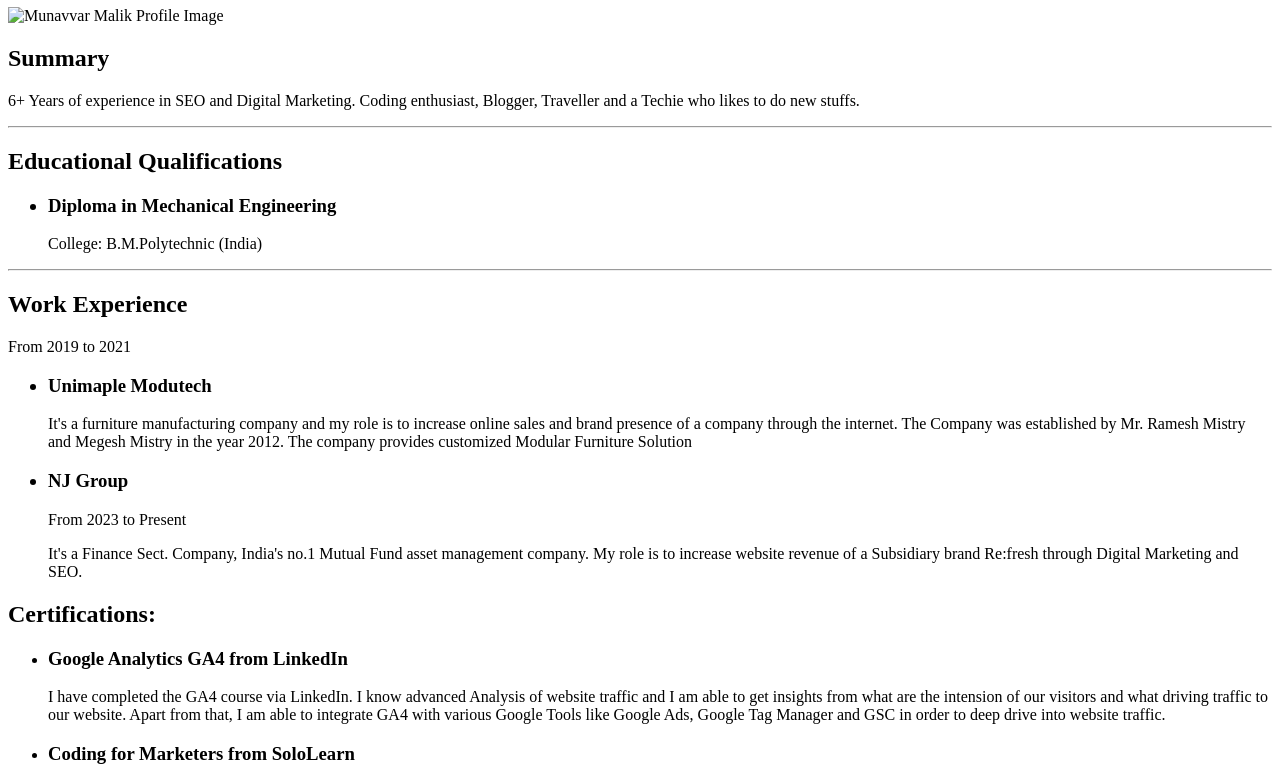
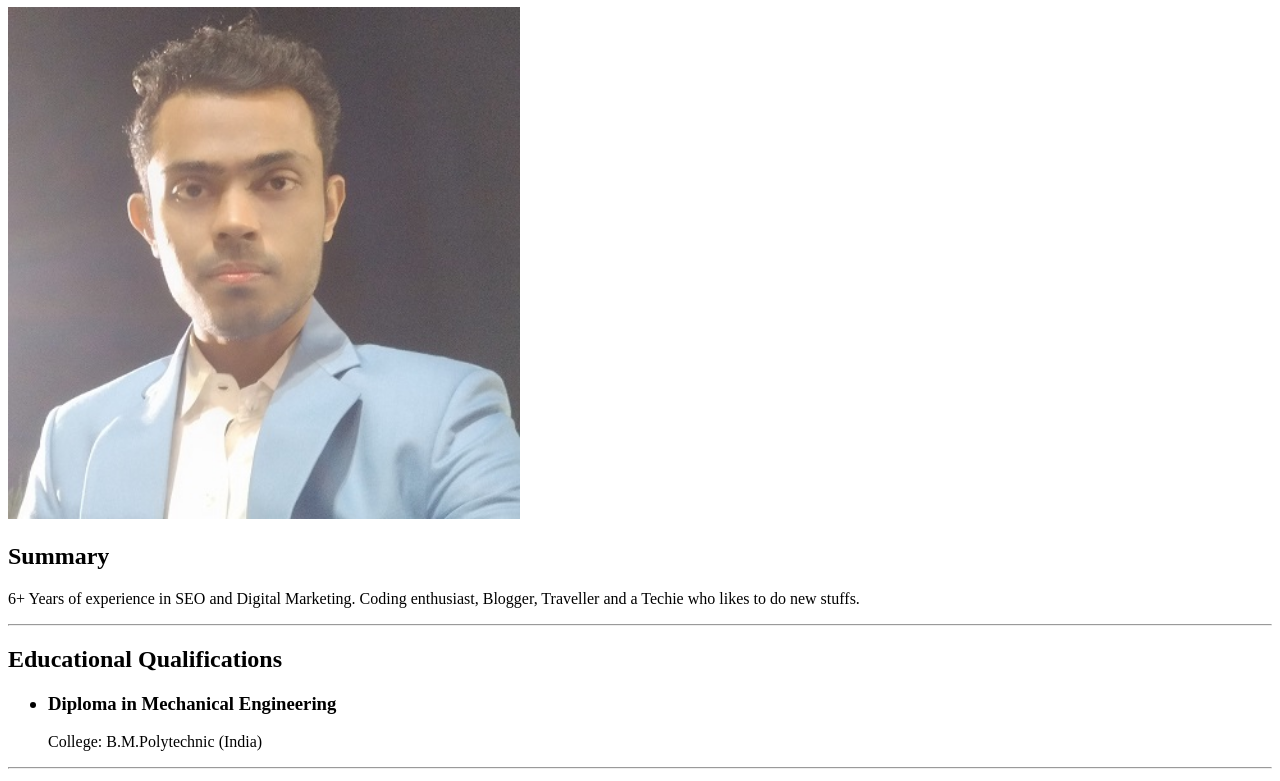
Before and after one commit to munavvar-codes/capstone-project-1, a plain HTML site: page index.html in a window 1280 px wide. Shown: the part 73-854 px from the top of the page. Drawn offline with Linux system fonts and the light colour scheme; the site is published under a folder, as on GitHub Pages, so addresses that start at the root find nothing.

Commit message:
Update index.html

```diff
--- a/index.html
+++ b/index.html
@@ -7,7 +7,7 @@
 </head>
 <body>
     <h1>Munavvar Malik</h1>
-    <img src="/src/images/profile-image.jpg" alt="Munavvar Malik Profile Image" style="height: 40vw;"/>
+    <img src="src/images/profile-image.jpg" alt="Munavvar Malik Profile Image" style="height: 40vw;"/>
     <h2>Summary</h2>
     <p>6+ Years of experience in SEO and Digital Marketing. Coding enthusiast, Blogger, Traveller and a Techie who likes to do new stuffs. </p>
     <hr/>
```
